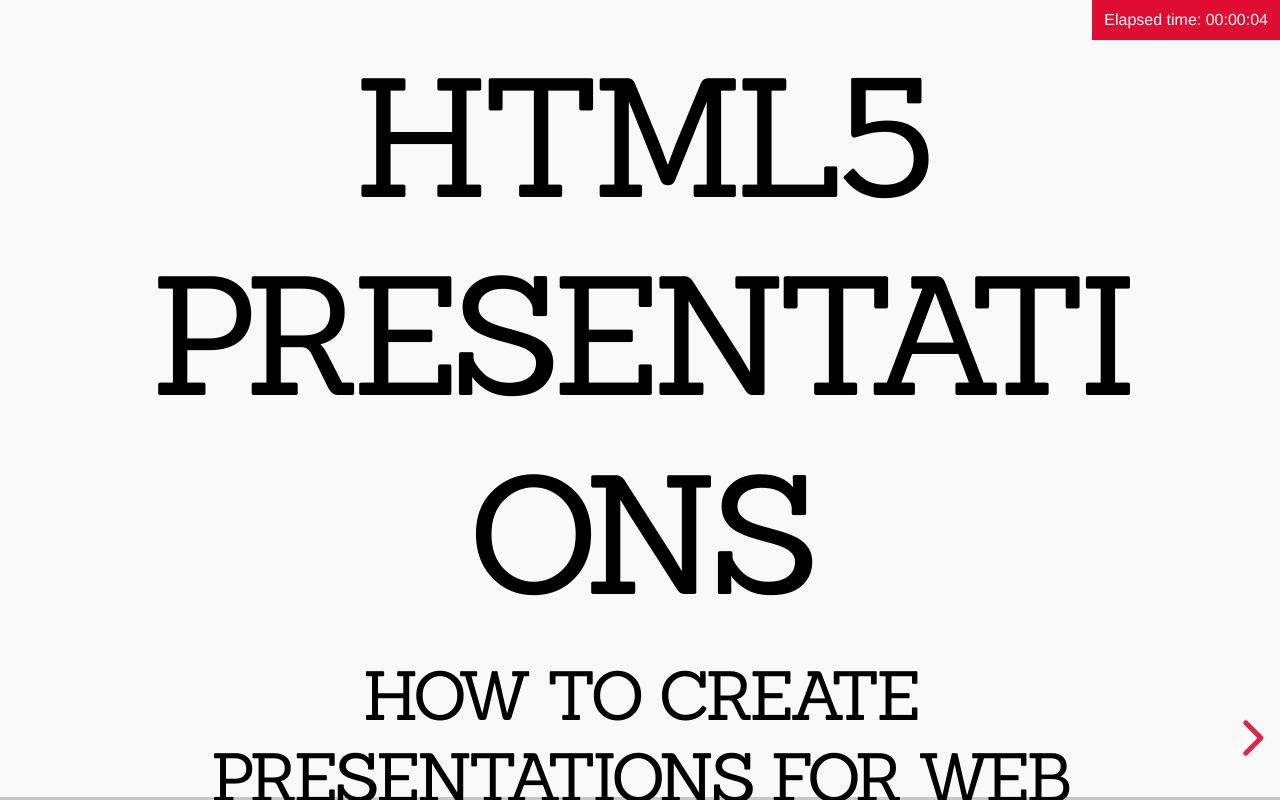
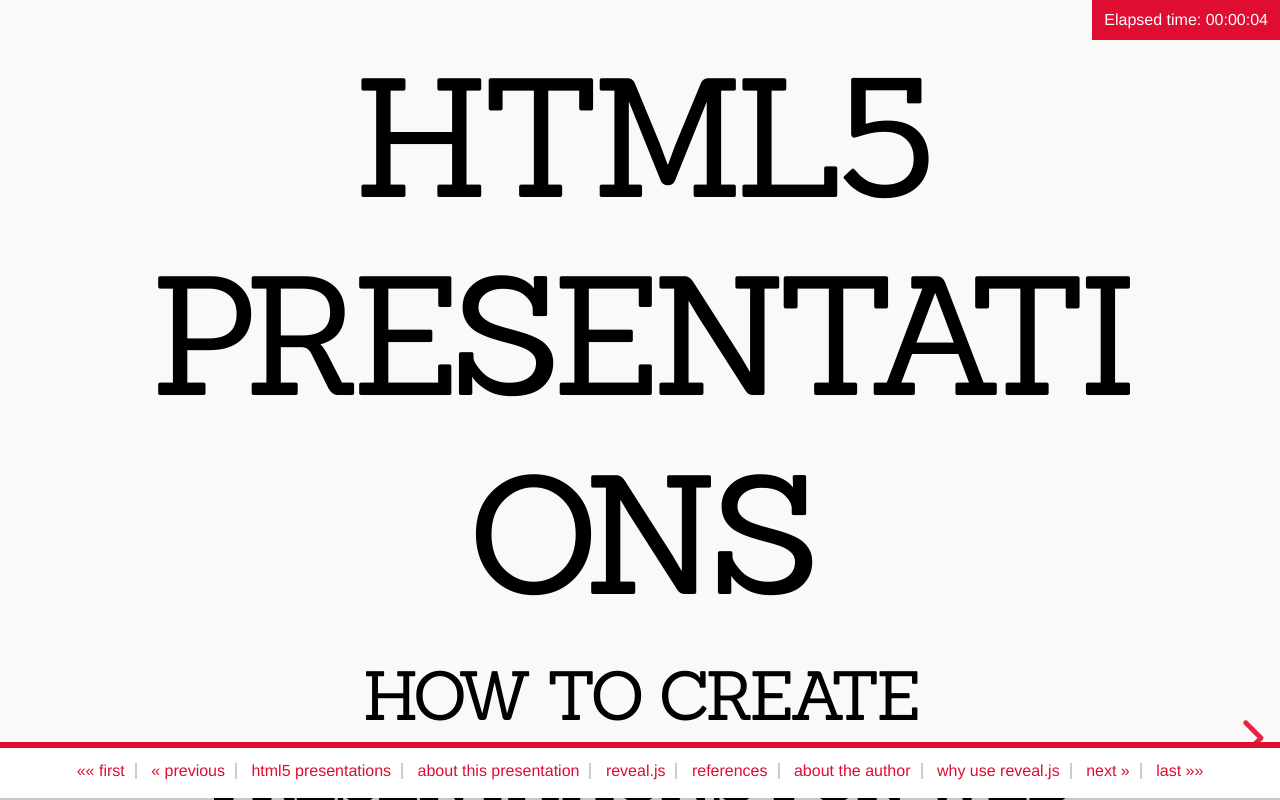
Before and after one commit to LukasWoodtli/revealjs-example, a website: page index.html in a window 1280 px wide. Drawn offline with Linux system fonts and the light colour scheme; a web font is replaced by a local one.

Commit message:
Add example for using reveal.js API

```diff
--- a/index.html
+++ b/index.html
@@ -25,6 +25,7 @@
     .packt-state h1 {
         color: yellow;
     }
+
     .packt-state p {
         color: #fff;
     }
@@ -39,9 +40,57 @@
         color: #ffffff;
         font-family: Helvetica, Arial, sans-serif;
     }
+
+    #navigation-bar {
+        position: fixed;
+        left: 0;
+        bottom: 2px;
+        width: 100%;
+        height: 50px;
+        z-index: 20;
+        background-color: #fff;
+        border-top: 6px solid #df0d32;
+        font-family: Helvetica, Arial, sans-serif;
+    }
+
+    #navigation-bar nav {
+        padding: 15px 0;
+        text-align: center;
+    }
+
+    #navigation-bar a {
+        display: inline-block;
+        padding: 0 10px;
+        border-right: 2px solid #ccc;
+        text-decoration: none;
+        color: #df0d32;
+    }
+
+    #navigation-bar a:last-child {
+        border-right: none;
+    }
+
+    #navigation-bar a:hover {
+        text-decoration: underline;
+    }
     </style>
 </head>
 <body>
+<div id="navigation-bar">
+    <nav>
+        <a onclick="Reveal.slide(0);">&laquo;&laquo; first</a>
+        <a onclick="Reveal.prev();">&laquo; previous</a>
+        <a onclick="Reveal.slide(0);">html5 presentations</a>
+        <a onclick="Reveal.slide(1);">about this presentation</a>
+        <a onclick="Reveal.slide(2);">reveal.js</a>
+        <a onclick="Reveal.slide(3);">references</a>
+        <a onclick="Reveal.slide(4);">about the author</a>
+        <a onclick="Reveal.slide(5);">why use reveal.js</a>
+        <a onclick="Reveal.next();">next &raquo;</a>
+        <a onclick="Reveal.slide(5);">last &raquo;&raquo;</a>
+    </nav>
+</div>
+
 <div class="timer">Elapsed time:
     <span id="elapsed-time">00:00:00</span>
 </div>
```
Lines whose indentation alone changed are shown as unchanged.
